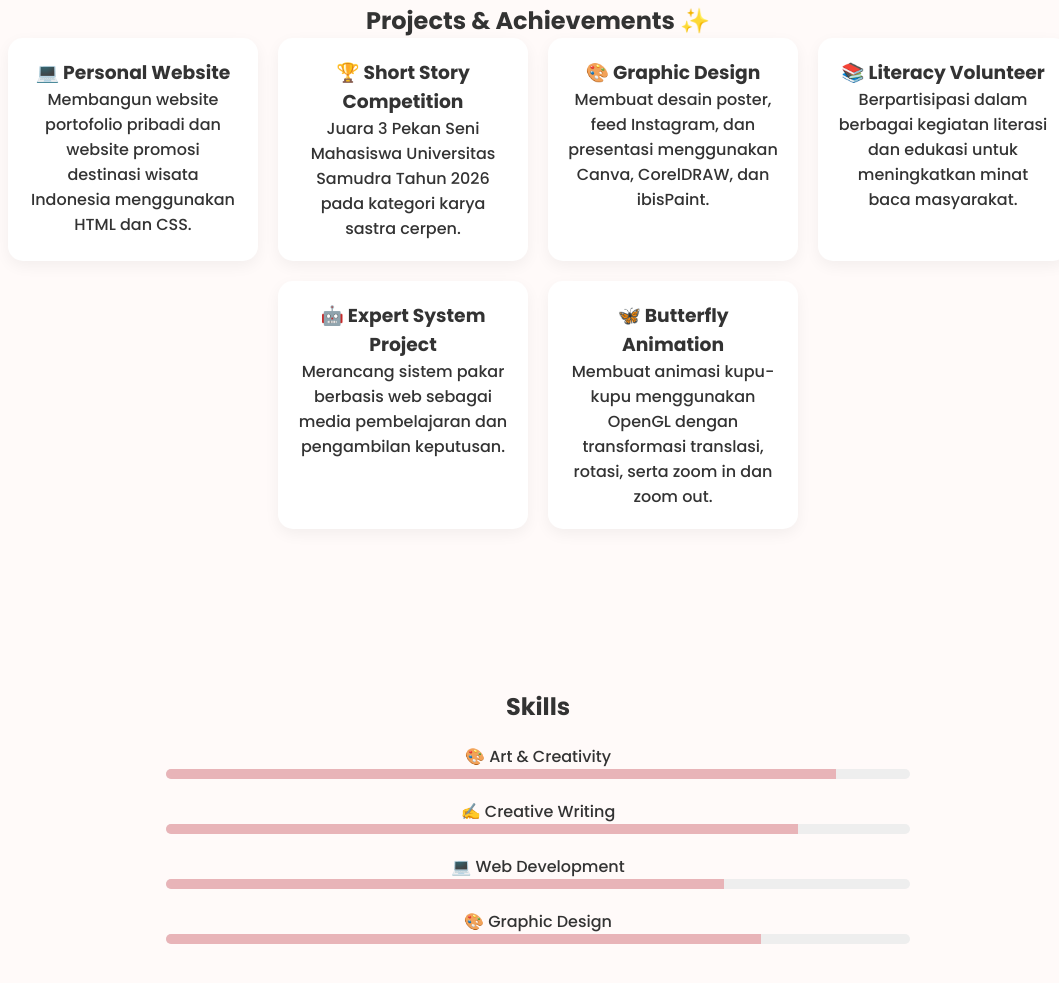
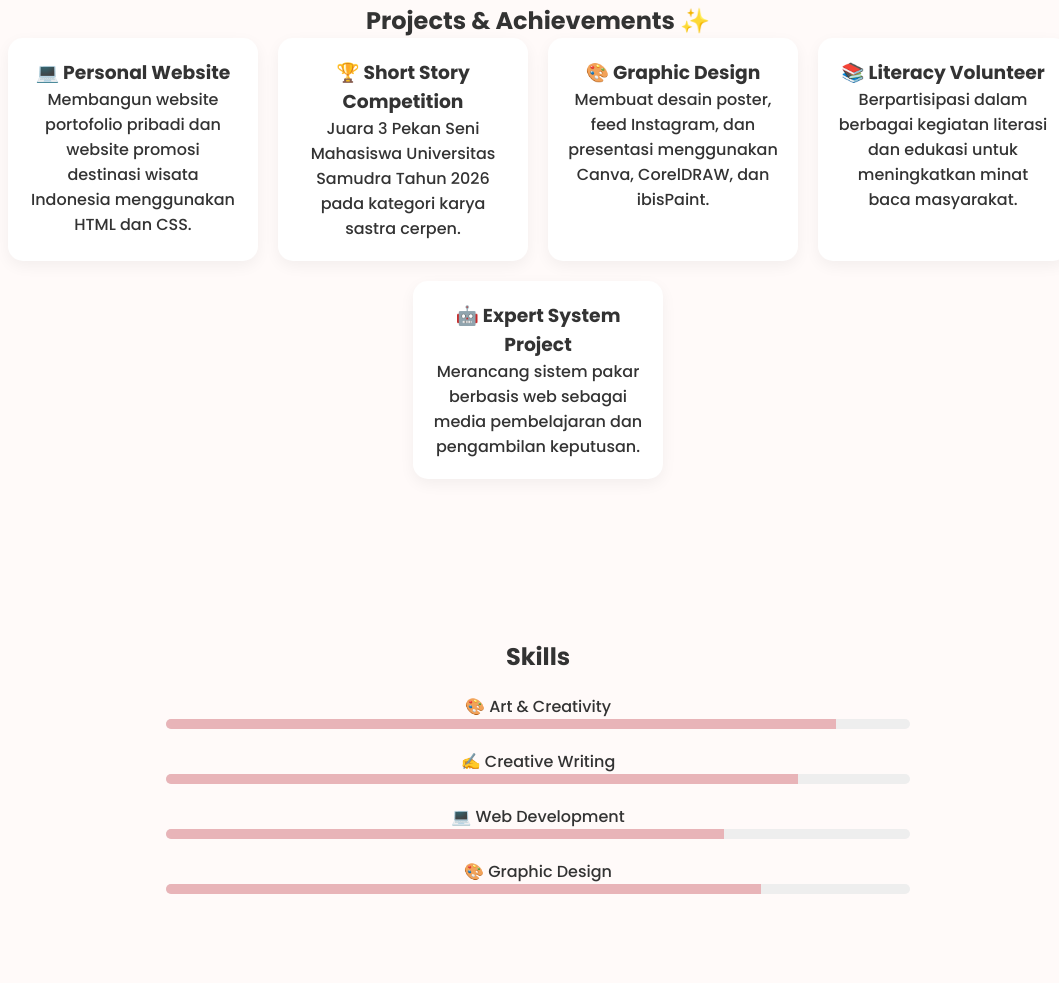
Before and after one commit to agnesieaa/PORTOFOLIO, a plain HTML site: page index.html in a window 1280 px wide. Shown: the part 1172-2155 px from the top of the page, without its empty margins (102-1161 px from the left). Drawn offline with nearby package versions, Linux system fonts and the light colour scheme; files whose address does not match are found by name.

Commit message:
Add files via upload

```diff
--- a/index.html
+++ b/index.html
@@ -117,14 +117,7 @@
                 Merancang sistem pakar berbasis web sebagai media
                 pembelajaran dan pengambilan keputusan.
             </p>
-        </div>
 
-        <div class="card">
-            <h3>🦋 Butterfly Animation</h3>
-            <p>
-                Membuat animasi kupu-kupu menggunakan OpenGL dengan
-                transformasi translasi, rotasi, serta zoom in dan zoom out.
-            </p>
         </div>
 
     </div>
```
